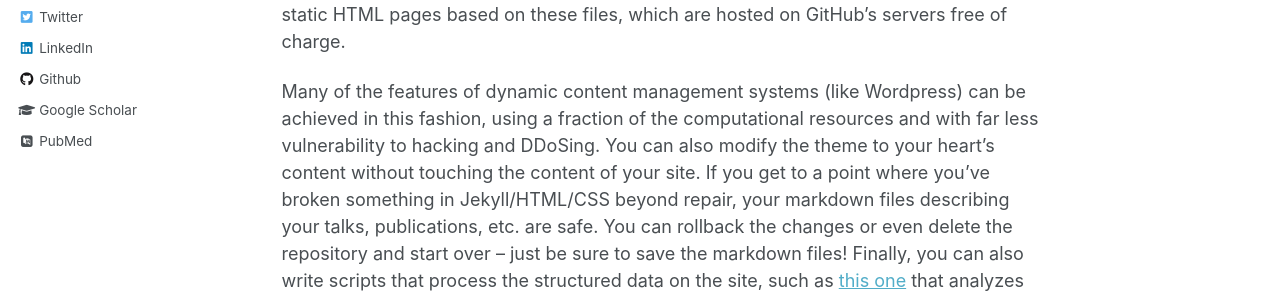
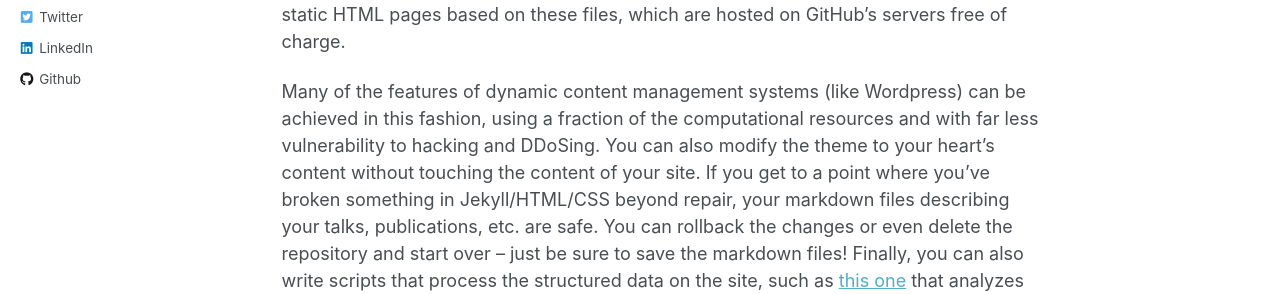
Before and after one commit to biologyjoe87/biologyjoe87.github.io, a Jekyll site: the page built from _pages/about.md, in a window 1280 px wide. Shown: the part 448-742 px from the top of the page. Built offline with Jekyll 4.4.1, drawn with Linux system fonts in a browser that asks for light colours; some web fonts are replaced; some of the changed lines change nothing that is shown.

Commit message:
Update _config.yml

```diff
--- a/_config.yml
+++ b/_config.yml
@@ -81,8 +81,8 @@ author:
   bio              : "Your biography for the left-hand sidebar"
   location         : "Location"
   employer         :
-  pubmed           : "https://www.ncbi.nlm.nih.gov/pubmed/?term=john+snow"
-  googlescholar    : "http://yourfullgooglescholarurl.com"
+  pubmed           :
+  googlescholar    :
   email            : 'jlbrennan@ucdavis.edu'
   researchgate     :  # example: "https://www.researchgate.net/profile/yourprofile"
   uri              :
@@ -98,7 +98,7 @@ author:
   instagram        :
   impactstory      : #"https://profiles.impactstory.org/u/xxxx-xxxx-xxxx-xxxx"
   lastfm           :
-  linkedin         : 'https://www.linkedin.com/in/mathecol-joe-brennan/'
+  linkedin         : "linkedin.com/in/mathecol-joe-brennan"
   orcid            :
   pinterest        :
   soundcloud       :
```
